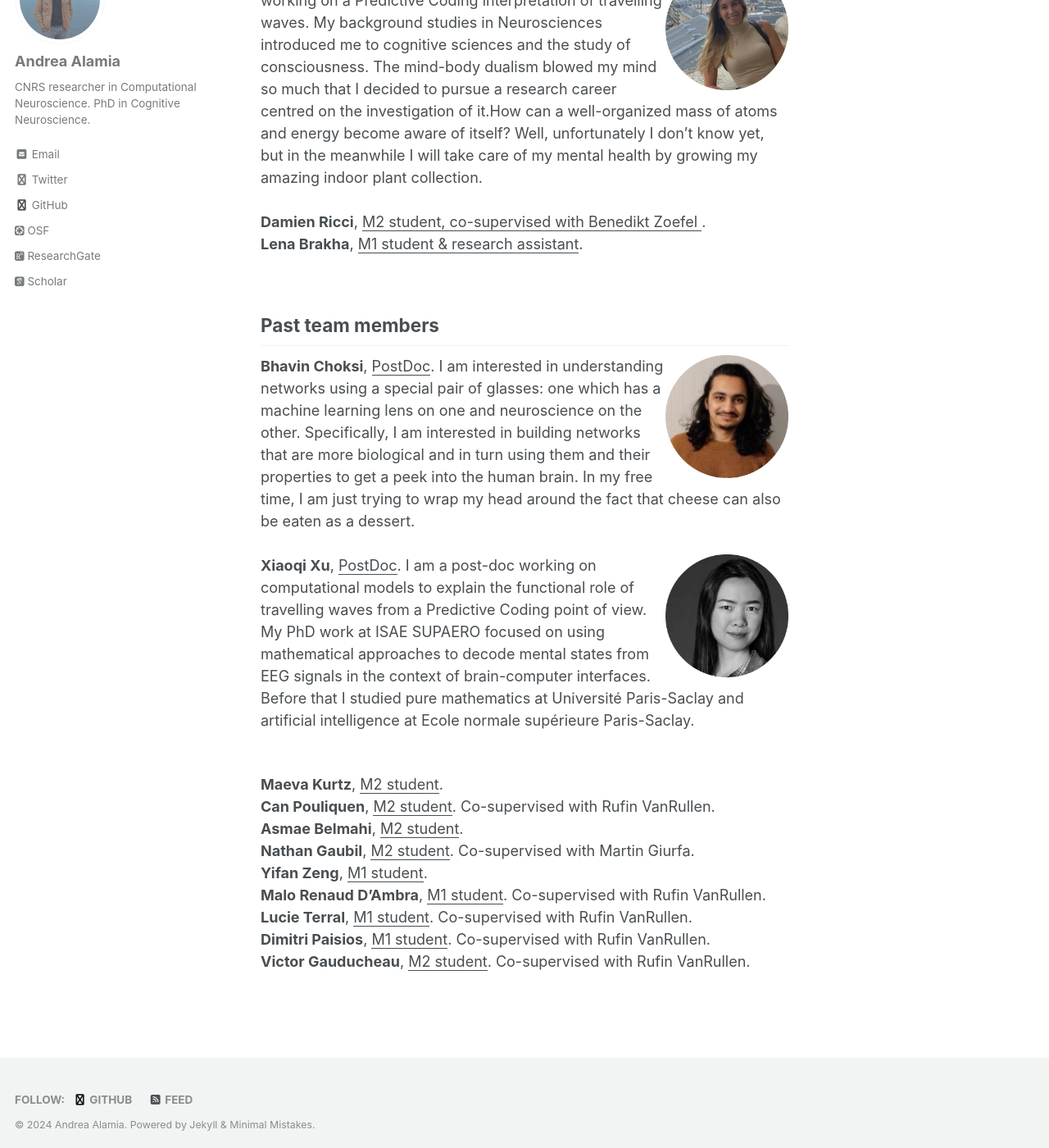
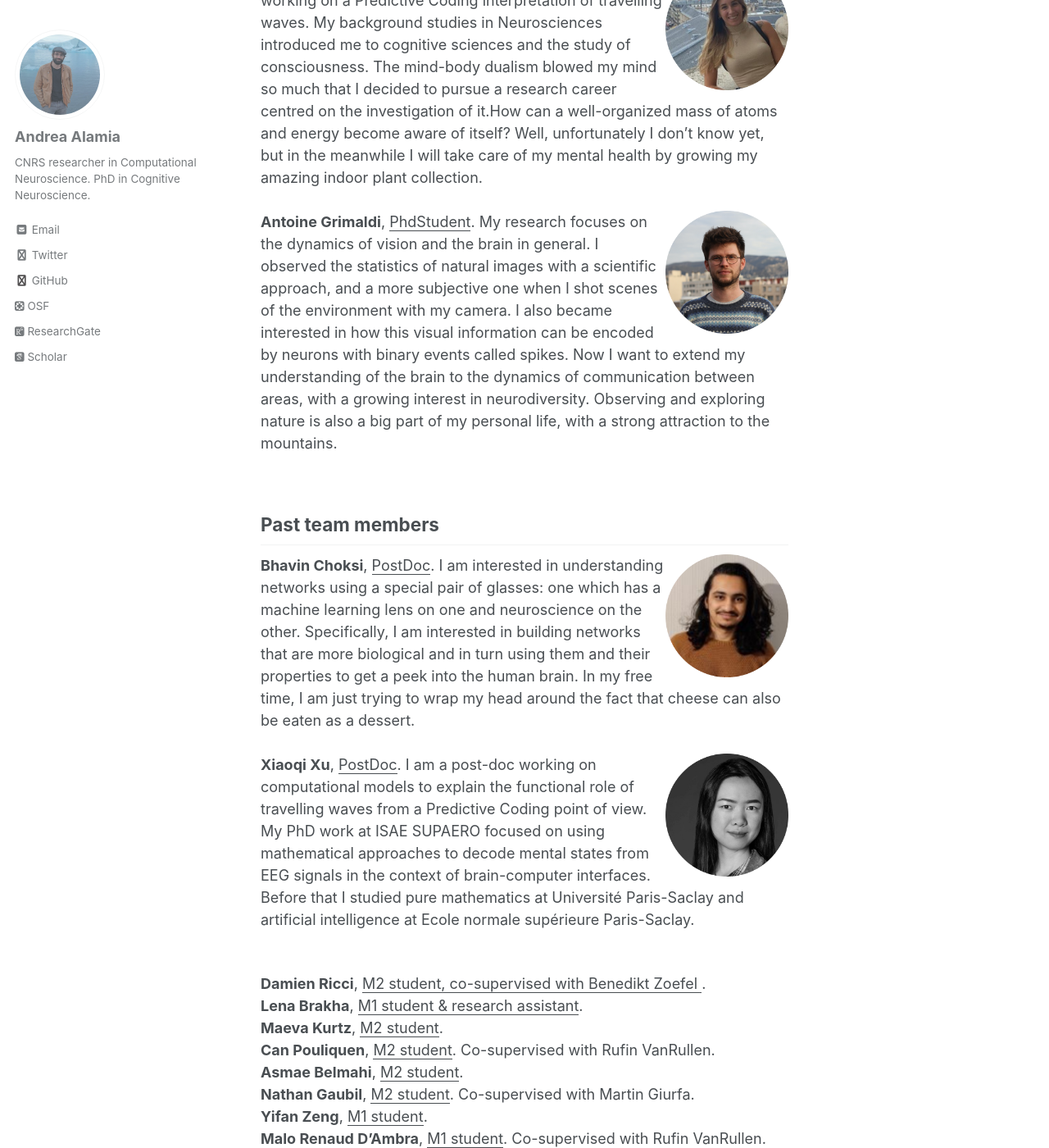
Before and after one commit to artipago/artipago.github.io, a Jekyll site: the page built from _pages/People.md, in a window 1280 px wide and 1400 px high, scrolled down 1141 px. Shown: the whole window at 82% size. Built offline with Jekyll 4.4.1, drawn with Linux system fonts in a browser that asks for light colours; nearby versions of some CDN libraries; some web fonts are replaced; library files that are not in the unit come from our copies.

Commit message:
antoineEntry

```diff
--- a/_pages/People.md
+++ b/_pages/People.md
@@ -16,8 +16,7 @@ I have a background in neuroscience and neuropsychology. I worked as a research
 <br>
 <img style="float: right;" src="/assets/images/martinaCerchio.png" alt="People"  width="150" height="150">  **Martina Pasqualetti**, <ins>PhdStudent</ins>. I am a PhD student working on a Predictive Coding interpretation of travelling waves. My background studies in Neurosciences introduced me to cognitive sciences and the study of consciousness. The mind-body dualism blowed my mind so much that I decided to pursue a research career centred on the investigation of it.How can a well-organized mass of atoms and energy become aware of itself? Well, unfortunately I don’t know yet, but in the meanwhile I will take care of my mental health by growing my amazing indoor plant collection. <br>
 <br>
-**Damien Ricci**, <ins>M2 student, co-supervised with Benedikt Zoefel </ins>. <br>
-**Lena Brakha**, <ins>M1 student & research assistant</ins>. <br>
+<img style="float: right;" src="/assets/images/antoineRound.png" alt="People"  width="150" height="150">  **Antoine Grimaldi**, <ins>PhdStudent</ins>. My research focuses on the dynamics of vision and the brain in general. I observed the statistics of natural images with a scientific approach, and a more subjective one when I shot scenes of the environment with my camera. I also became interested in how this visual information can be encoded by neurons with binary events called spikes. Now I want to extend my understanding of the brain to the dynamics of communication between areas, with a growing interest in neurodiversity. Observing and exploring nature is also a big part of my personal life, with a strong attraction to the mountains. <br>
 <br>
 
 ## Past team members
@@ -27,6 +26,8 @@ I have a background in neuroscience and neuropsychology. I worked as a research
 <img style="float: right;" src="/assets/images/XiaoqiRound.png" alt="People"  width="150" height="150">  **Xiaoqi Xu**, <ins>PostDoc</ins>. I am a post-doc working on computational models to explain the functional role of travelling waves from a Predictive Coding point of view. My PhD work at ISAE SUPAERO focused on using mathematical approaches to decode mental states from EEG signals in the context of brain-computer interfaces. Before that I studied pure mathematics at Université Paris-Saclay and artificial intelligence at Ecole normale supérieure Paris-Saclay. <br>
 <br>
 
+**Damien Ricci**, <ins>M2 student, co-supervised with Benedikt Zoefel </ins>. <br>
+**Lena Brakha**, <ins>M1 student & research assistant</ins>. <br>
 **Maeva Kurtz**, <ins>M2 student</ins>. <br>
 **Can Pouliquen**, <ins>M2 student</ins>. Co-supervised with Rufin VanRullen.<br>
 **Asmae Belmahi**, <ins>M2 student</ins>. <br>
```
Also changed, not shown: _pages/News.md (+4 -0 lines), assets/images/antoine.JPG (added), assets/images/antoineRound.png (added), 1 other file.
